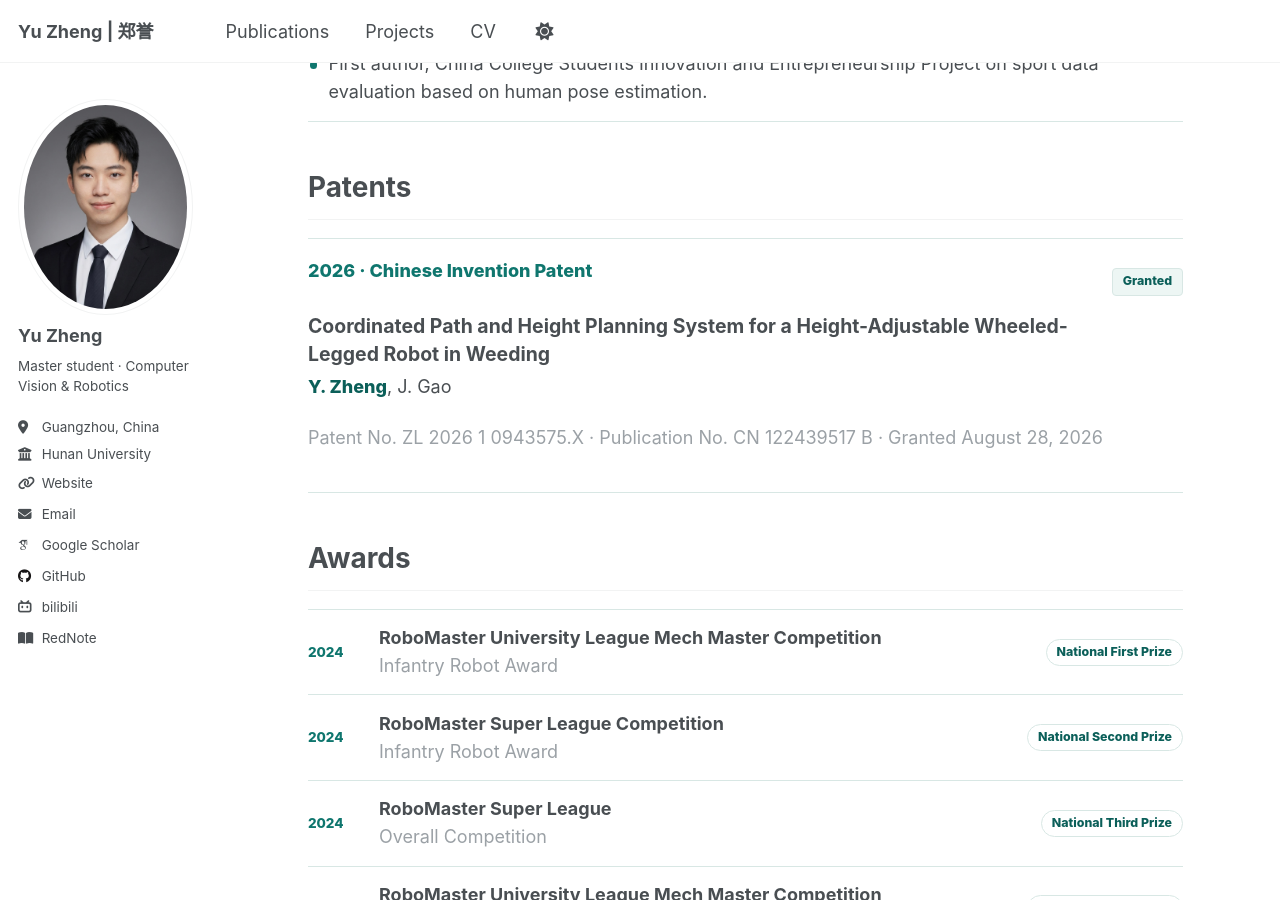
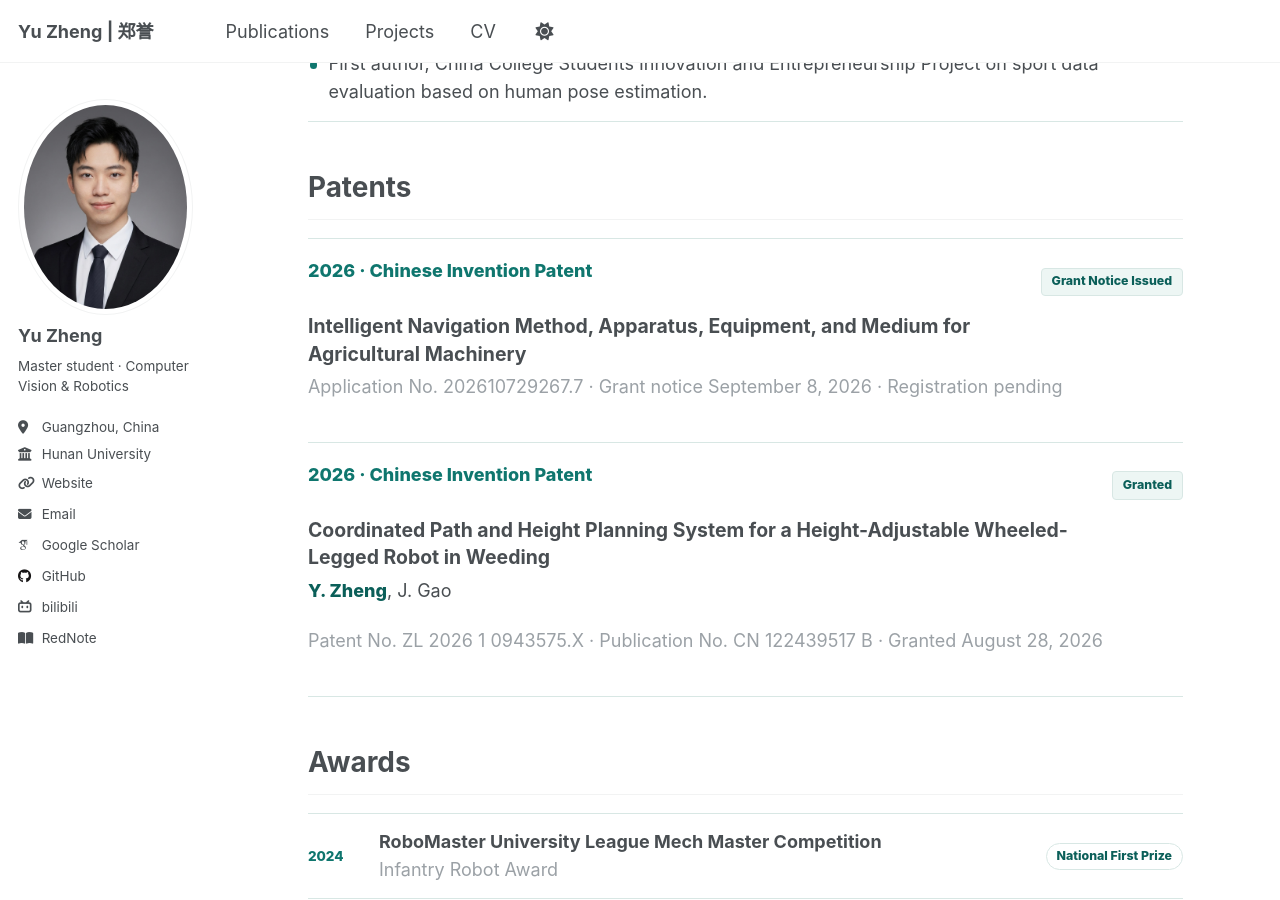
Before and after one commit to FaterYU/FaterYU.github.io, a Jekyll site: the page built from _pages/about.md, in a window 1280 px wide and 900 px high, scrolled down 2702 px. Built offline with Jekyll 4.4.1, drawn with Linux system fonts in a browser that asks for light colours; some web fonts are replaced; some of the changed text lies outside the part shown.

Commit message:
Update DEAF acceptance and add patent grant notice

```diff
--- a/_data/profile.yml
+++ b/_data/profile.yml
@@ -45,7 +45,7 @@ publications:
     links:
       - label: "Paper"
         url: "https://arxiv.org/abs/2605.13579"
-  - venue: "arXiv 2026"
+  - venue: "Findings of AACL-IJCNLP 2026"
     title: "DEAF: A Benchmark for Diagnostic Evaluation of Acoustic Faithfulness in Audio Language Models"
     authors:
       - name: "J. Xiong"
@@ -126,6 +126,16 @@ projects_and_patents:
 patents:
   - year: "2026"
     type: "Chinese Invention Patent"
+    status: "Grant Notice Issued"
+    title: "Intelligent Navigation Method, Apparatus, Equipment, and Medium for Agricultural Machinery"
+    official_title: "农业机械设备的智能化导航方法、装置、设备和介质"
+    application_no: "202610729267.7"
+    application_date: "May 26, 2026"
+    grant_notice_date: "September 8, 2026"
+    assignee: "杭州旷域智能科技有限公司"
+
+  - year: "2026"
+    type: "Chinese Invention Patent"
     status: "Granted"
     title: "Coordinated Path and Height Planning System for a Height-Adjustable Wheeled-Legged Robot in Weeding"
     official_title: "高度可变轮足机器人在除草中的路径与高度协同规划系统"
--- a/_pages/about.md
+++ b/_pages/about.md
@@ -93,12 +93,16 @@ redirect_from:
           <span class="profile-patent__status">{{ patent.status }}</span>
         </div>
         <h3>{{ patent.title }}</h3>
+        {% if patent.inventors.size > 0 %}
         <p class="profile-patent__inventors">
           {% for inventor in patent.inventors %}
             {% if inventor.highlight %}<strong>{{ inventor.name }}</strong>{% else %}{{ inventor.name }}{% endif %}{% unless forloop.last %}, {% endunless %}
           {% endfor %}
         </p>
-        <p class="profile-patent__details">Patent No. {{ patent.patent_no }} · Publication No. {{ patent.publication_no }} · Granted {{ patent.granted_date }}</p>
+        {% endif %}
+        <p class="profile-patent__details">
+          {% if patent.patent_no %}Patent No. {{ patent.patent_no }}{% elsif patent.application_no %}Application No. {{ patent.application_no }}{% endif %}{% if patent.publication_no %} · Publication No. {{ patent.publication_no }}{% endif %}{% if patent.granted_date %} · Granted {{ patent.granted_date }}{% elsif patent.grant_notice_date %} · Grant notice {{ patent.grant_notice_date }} · Registration pending{% endif %}
+        </p>
       </article>
     {% endfor %}
   </div>
--- a/_pages/cv.md
+++ b/_pages/cv.md
@@ -24,7 +24,7 @@ redirect_from:
 ## Publications
 
 - **ICML 2026 Spotlight** · Position: Assistive Agents Need Accessibility Alignment. [[paper]](https://arxiv.org/abs/2605.13579)
-- **arXiv** · DEAF: A Benchmark for Diagnostic Evaluation of Acoustic Faithfulness in Audio Language Models. [[paper]](https://arxiv.org/abs/2603.18048)
+- **Findings of AACL-IJCNLP 2026** · DEAF: A Benchmark for Diagnostic Evaluation of Acoustic Faithfulness in Audio Language Models. [[paper]](https://arxiv.org/abs/2603.18048)
 - **arXiv** · OccSTeP: Benchmarking 4D Occupancy Spatio-Temporal Persistence. [[paper]](https://arxiv.org/abs/2512.15621) [[website]](https://insai-lab.github.io/OccSTeP.github.io/) [[code]](https://github.com/FaterYU/OccSTeP)
 
 ## Professional Activities
@@ -45,6 +45,8 @@ redirect_from:
 
 ## Patents
 
+- **2026 · Chinese Invention Patent · Grant Notice Issued** · *Intelligent Navigation Method, Apparatus, Equipment, and Medium for Agricultural Machinery*. Application No. 202610729267.7. Filed May 26, 2026; grant notice issued September 8, 2026; registration pending. Applicant: 杭州旷域智能科技有限公司.
+
 - **2026 · Chinese Invention Patent · Granted** · *Coordinated Path and Height Planning System for a Height-Adjustable Wheeled-Legged Robot in Weeding*. Inventors: **Y. Zheng**, J. Gao. Patent No. ZL 2026 1 0943575.X; publication No. CN 122439517 B. Filed June 29, 2026; granted August 28, 2026. Assignee: 杭州旷域智能科技有限公司.
 
 ## Competitions
```
